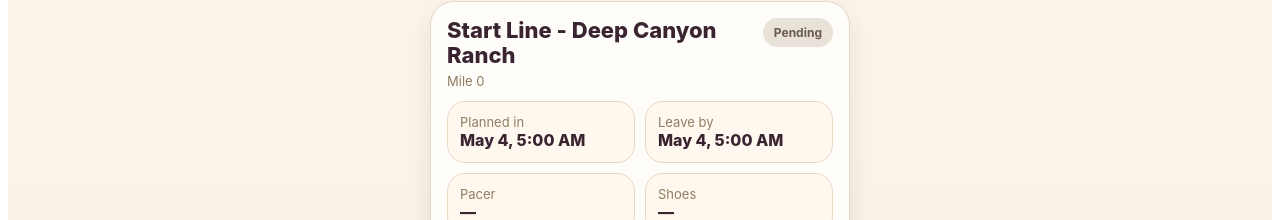
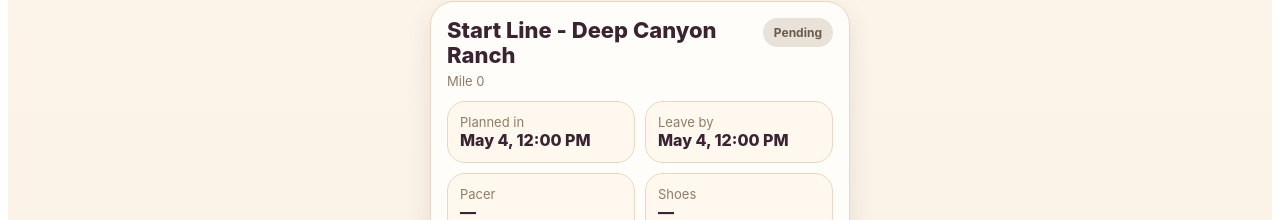
Before and after one commit to pattersonmaryclaire-prog/Cocodona-2026, a React (Vite) app: page / in a window 1280 px wide. Shown: the part 662-882 px from the top of the page. Built offline with nearby package versions, Linux system fonts and the light colour scheme.

Commit message:
Update App.jsx

```diff
--- a/src/App.jsx
+++ b/src/App.jsx
@@ -1,6 +1,7 @@
 import React, { useEffect, useMemo, useState } from "react";
 
-const STORAGE_KEY = "cocodona-crew-console-final-v1";
+const STORAGE_KEY = "cocodona-crew-console-final-v3";
+const RACE_START_ISO = "2026-05-04T05:00:00-07:00";
 
 const styles = {
   page: {
@@ -158,10 +159,10 @@ const stations = [
   {
     name: "Start Line - Deep Canyon Ranch",
     mile: 0.0,
-    planAIn: "2026-05-04T05:00:00",
-    planAOut: "2026-05-04T05:00:00",
-    planBIn: "2026-05-04T05:00:00",
-    planBOut: "2026-05-04T05:00:00",
+    planAIn: "2026-05-04T05:00:00-07:00",
+    planAOut: "2026-05-04T05:00:00-07:00",
+    planBIn: "2026-05-04T05:00:00-07:00",
+    planBOut: "2026-05-04T05:00:00-07:00",
     pacer: "—",
     shoes: "",
     actions: "Controlled start",
@@ -170,10 +171,10 @@ const stations = [
   {
     name: "Cottonwood Creek",
     mile: 7.4,
-    planAIn: "2026-05-04T07:30:00",
-    planAOut: "2026-05-04T07:35:00",
-    planBIn: "2026-05-04T07:50:00",
-    planBOut: "2026-05-04T07:55:00",
+    planAIn: "2026-05-04T07:30:00-07:00",
+    planAOut: "2026-05-04T07:35:00-07:00",
+    planBIn: "2026-05-04T07:50:00-07:00",
+    planBOut: "2026-05-04T07:55:00-07:00",
     pacer: "—",
     shoes: "",
     actions: "Quick fluids and go",
@@ -182,10 +183,10 @@ const stations = [
   {
     name: "Lane Mtn by UltrAspire",
     mile: 32.5,
-    planAIn: "2026-05-04T14:00:00",
-    planAOut: "2026-05-04T14:30:00",
-    planBIn: "2026-05-04T15:00:00",
-    planBOut: "2026-05-04T15:30:00",
+    planAIn: "2026-05-04T14:00:00-07:00",
+    planAOut: "2026-05-04T14:30:00-07:00",
+    planBIn: "2026-05-04T15:00:00-07:00",
+    planBOut: "2026-05-04T15:30:00-07:00",
     pacer: "—",
     shoes: "",
     actions: "30 min cap",
@@ -194,10 +195,10 @@ const stations = [
   {
     name: "Crown King by Tailwind",
     mile: 36.6,
-    planAIn: "2026-05-04T18:00:00",
-    planAOut: "2026-05-04T19:00:00",
-    planBIn: "2026-05-04T19:15:00",
-    planBOut: "2026-05-04T20:30:00",
+    planAIn: "2026-05-04T18:00:00-07:00",
+    planAOut: "2026-05-04T19:00:00-07:00",
+    planBIn: "2026-05-04T19:15:00-07:00",
+    planBOut: "2026-05-04T20:30:00-07:00",
     pacer: "—",
     shoes: "",
     actions: "Food + feet + lights",
@@ -206,10 +207,10 @@ const stations = [
   {
     name: "Arrastra Creek",
     mile: 51.0,
-    planAIn: "2026-05-04T23:00:00",
-    planAOut: "2026-05-05T00:00:00",
-    planBIn: "2026-05-05T00:30:00",
-    planBOut: "2026-05-05T01:30:00",
+    planAIn: "2026-05-04T23:00:00-07:00",
+    planAOut: "2026-05-05T00:00:00-07:00",
+    planBIn: "2026-05-05T00:30:00-07:00",
+    planBOut: "2026-05-05T01:30:00-07:00",
     pacer: "—",
     shoes: "",
     actions: "1 hr max",
@@ -218,10 +219,10 @@ const stations = [
   {
     name: "Kamp Kipa",
     mile: 60.8,
-    planAIn: "2026-05-05T04:00:00",
-    planAOut: "2026-05-05T05:00:00",
-    planBIn: "2026-05-05T05:00:00",
-    planBOut: "2026-05-05T06:00:00",
+    planAIn: "2026-05-05T04:00:00-07:00",
+    planAOut: "2026-05-05T05:00:00-07:00",
+    planBIn: "2026-05-05T05:00:00-07:00",
+    planBOut: "2026-05-05T06:00:00-07:00",
     pacer: "—",
     shoes: "",
     actions: "1 hr max",
@@ -230,10 +231,10 @@ const stations = [
   {
     name: "Camp Wamatochick",
     mile: 67.4,
-    planAIn: "2026-05-05T06:00:00",
-    planAOut: "2026-05-05T06:10:00",
-    planBIn: "2026-05-05T07:10:00",
-    planBOut: "2026-05-05T07:20:00",
+    planAIn: "2026-05-05T06:00:00-07:00",
+    planAOut: "2026-05-05T06:10:00-07:00",
+    planBIn: "2026-05-05T07:10:00-07:00",
+    planBOut: "2026-05-05T07:20:00-07:00",
     pacer: "—",
     shoes: "",
     actions: "Fast turnover",
@@ -242,10 +243,10 @@ const stations = [
   {
     name: "Whiskey Row",
     mile: 75.6,
-    planAIn: "2026-05-05T08:30:00",
-    planAOut: "2026-05-05T10:30:00",
-    planBIn: "2026-05-05T10:30:00",
-    planBOut: "2026-05-05T12:30:00",
+    planAIn: "2026-05-05T08:30:00-07:00",
+    planAOut: "2026-05-05T10:30:00-07:00",
+    planBIn: "2026-05-05T10:30:00-07:00",
+    planBOut: "2026-05-05T12:30:00-07:00",
     pacer: "—",
     shoes: "ROAD",
     actions: "Full reset + shoes",
@@ -254,10 +255,10 @@ const stations = [
   {
     name: "Watson Lake",
     mile: 82.8,
-    planAIn: "2026-05-05T13:00:00",
-    planAOut: "2026-05-05T13:10:00",
-    planBIn: "2026-05-05T15:00:00",
-    planBOut: "2026-05-05T15:10:00",
+    planAIn: "2026-05-05T13:00:00-07:00",
+    planAOut: "2026-05-05T13:10:00-07:00",
+    planBIn: "2026-05-05T15:00:00-07:00",
+    planBOut: "2026-05-05T15:10:00-07:00",
     pacer: "Lin / Ben",
     shoes: "",
     actions: "Quick refill, pacer starts",
@@ -266,10 +267,10 @@ const stations = [
   {
     name: "Fain Ranch by Satisfy",
     mile: 96.5,
-    planAIn: "2026-05-05T16:00:00",
-    planAOut: "2026-05-05T17:00:00",
-    planBIn: "2026-05-05T18:00:00",
-    planBOut: "2026-05-05T19:00:00",
+    planAIn: "2026-05-05T16:00:00-07:00",
+    planAOut: "2026-05-05T17:00:00-07:00",
+    planBIn: "2026-05-05T18:00:00-07:00",
+    planBOut: "2026-05-05T19:00:00-07:00",
     pacer: "Lin",
     shoes: "",
     actions: "Fuel before Mingus",
@@ -278,10 +279,10 @@ const stations = [
   {
     name: "Mingus Mountain",
     mile: 107.2,
-    planAIn: "2026-05-05T21:00:00",
-    planAOut: "2026-05-05T22:00:00",
-    planBIn: "2026-05-05T23:30:00",
-    planBOut: "2026-05-06T01:30:00",
+    planAIn: "2026-05-05T21:00:00-07:00",
+    planAOut: "2026-05-05T22:00:00-07:00",
+    planBIn: "2026-05-05T23:30:00-07:00",
+    planBOut: "2026-05-06T01:30:00-07:00",
     pacer: "Ben",
     shoes: "",
     actions: "Sleep + cold gear",
@@ -290,10 +291,10 @@ const stations = [
   {
     name: "Jerome",
     mile: 124.2,
-    planAIn: "2026-05-06T07:00:00",
-    planAOut: "2026-05-06T09:00:00",
-    planBIn: "2026-05-06T09:30:00",
-    planBOut: "2026-05-06T11:30:00",
+    planAIn: "2026-05-06T07:00:00-07:00",
+    planAOut: "2026-05-06T09:00:00-07:00",
+    planBIn: "2026-05-06T09:30:00-07:00",
+    planBOut: "2026-05-06T11:30:00-07:00",
     pacer: "Ben",
     shoes: "ROAD",
     actions: "Reset + shoes",
@@ -302,10 +303,10 @@ const stations = [
   {
     name: "Dead Horse",
     mile: 132.9,
-    planAIn: "2026-05-06T12:00:00",
-    planAOut: "2026-05-06T12:15:00",
-    planBIn: "2026-05-06T14:30:00",
-    planBOut: "2026-05-06T14:45:00",
+    planAIn: "2026-05-06T12:00:00-07:00",
+    planAOut: "2026-05-06T12:15:00-07:00",
+    planBIn: "2026-05-06T14:30:00-07:00",
+    planBOut: "2026-05-06T14:45:00-07:00",
     pacer: "Lin",
     shoes: "TRAIL",
     actions: "Switch for Sedona section",
@@ -314,10 +315,10 @@ const stations = [
   {
     name: "Deer Pass",
     mile: 146.9,
-    planAIn: "2026-05-06T16:00:00",
-    planAOut: "2026-05-06T17:00:00",
-    planBIn: "2026-05-06T18:30:00",
-    planBOut: "2026-05-06T19:30:00",
+    planAIn: "2026-05-06T16:00:00-07:00",
+    planAOut: "2026-05-06T17:00:00-07:00",
+    planBIn: "2026-05-06T18:30:00-07:00",
+    planBOut: "2026-05-06T19:30:00-07:00",
     pacer: "Ben",
     shoes: "",
     actions: "1 hr cap",
@@ -326,10 +327,10 @@ const stations = [
   {
     name: "Sedona Posse Grounds",
     mile: 159.1,
-    planAIn: "2026-05-06T22:30:00",
-    planAOut: "2026-05-07T00:30:00",
-    planBIn: "2026-05-07T01:30:00",
-    planBOut: "2026-05-07T04:00:00",
+    planAIn: "2026-05-06T22:30:00-07:00",
+    planAOut: "2026-05-07T00:30:00-07:00",
+    planBIn: "2026-05-07T01:30:00-07:00",
+    planBOut: "2026-05-07T04:00:00-07:00",
     pacer: "Ben",
     shoes: "",
     actions: "Critical sleep/reset",
@@ -338,10 +339,10 @@ const stations = [
   {
     name: "Schnebly Hill",
     mile: 176.1,
-    planAIn: "2026-05-07T07:00:00",
-    planAOut: "2026-05-07T08:00:00",
-    planBIn: "2026-05-07T10:00:00",
-    planBOut: "2026-05-07T11:00:00",
+    planAIn: "2026-05-07T07:00:00-07:00",
+    planAOut: "2026-05-07T08:00:00-07:00",
+    planBIn: "2026-05-07T10:00:00-07:00",
+    planBOut: "2026-05-07T11:00:00-07:00",
     pacer: "Joe",
     shoes: "ROAD",
     actions: "Recover climb + shoes",
@@ -350,10 +351,10 @@ const stations = [
   {
     name: "Munds Park",
     mile: 190.0,
-    planAIn: "2026-05-07T12:00:00",
-    planAOut: "2026-05-07T13:00:00",
-    planBIn: "2026-05-07T15:30:00",
-    planBOut: "2026-05-07T16:30:00",
+    planAIn: "2026-05-07T12:00:00-07:00",
+    planAOut: "2026-05-07T13:00:00-07:00",
+    planBIn: "2026-05-07T15:30:00-07:00",
+    planBOut: "2026-05-07T16:30:00-07:00",
     pacer: "—",
     shoes: "",
     actions: "Mental low zone",
@@ -362,10 +363,10 @@ const stations = [
   {
     name: "Kelly Canyon",
     mile: 202.7,
-    planAIn: "2026-05-07T16:00:00",
-    planAOut: "2026-05-07T16:10:00",
-    planBIn: "2026-05-07T20:00:00",
-    planBOut: "2026-05-07T20:10:00",
+    planAIn: "2026-05-07T16:00:00-07:00",
+    planAOut: "2026-05-07T16:10:00-07:00",
+    planBIn: "2026-05-07T20:00:00-07:00",
+    planBOut: "2026-05-07T20:10:00-07:00",
     pacer: "Ben",
     shoes: "",
     actions: "Fast turnover",
@@ -374,10 +375,10 @@ const stations = [
   {
     name: "Fort Tuthill",
     mile: 211.0,
-    planAIn: "2026-05-07T20:30:00",
-    planAOut: "2026-05-07T22:30:00",
-    planBIn: "2026-05-08T01:00:00",
-    planBOut: "2026-05-08T03:00:00",
+    planAIn: "2026-05-07T20:30:00-07:00",
+    planAOut: "2026-05-07T22:30:00-07:00",
+    planBIn: "2026-05-08T01:00:00-07:00",
+    planBOut: "2026-05-08T03:00:00-07:00",
     pacer: "Ben",
     shoes: "TRAIL",
     actions: "Final reset + shoes",
@@ -386,10 +387,10 @@ const stations = [
   {
     name: "Walnut Canyon",
     mile: 227.1,
-    planAIn: "2026-05-08T02:30:00",
-    planAOut: "2026-05-08T03:30:00",
-    planBIn: "2026-05-08T07:30:00",
-    planBOut: "2026-05-08T08:30:00",
+    planAIn: "2026-05-08T02:30:00-07:00",
+    planAOut: "2026-05-08T03:30:00-07:00",
+    planBIn: "2026-05-08T07:30:00-07:00",
+    planBOut: "2026-05-08T08:30:00-07:00",
     pacer: "Lin",
     shoes: "",
     actions: "Efficient stop",
@@ -398,10 +399,10 @@ const stations = [
   {
     name: "Wildcat Hill",
     mile: 234.1,
-    planAIn: "2026-05-08T06:30:00",
-    planAOut: "2026-05-08T07:00:00",
-    planBIn: "2026-05-08T11:00:00",
-    planBOut: "2026-05-08T11:30:00",
+    planAIn: "2026-05-08T06:30:00-07:00",
+    planAOut: "2026-05-08T07:00:00-07:00",
+    planBIn: "2026-05-08T11:00:00-07:00",
+    planBOut: "2026-05-08T11:30:00-07:00",
     pacer: "Joe C",
     shoes: "ROAD",
     actions: "Fuel + go",
@@ -410,10 +411,10 @@ const stations = [
   {
     name: "Trinity Heights",
     mile: 249.4,
-    planAIn: "2026-05-08T12:45:00",
-    planAOut: "2026-05-08T12:50:00",
-    planBIn: "2026-05-08T14:30:00",
-    planBOut: "2026-05-08T14:35:00",
+    planAIn: "2026-05-08T12:45:00-07:00",
+    planAOut: "2026-05-08T12:50:00-07:00",
+    planBIn: "2026-05-08T14:30:00-07:00",
+    planBOut: "2026-05-08T14:35:00-07:00",
     pacer: "—",
     shoes: "",
     actions: "Short touchpoint",
@@ -422,9 +423,9 @@ const stations = [
   {
     name: "Finish Line - Heritage Square",
     mile: 253.3,
-    planAIn: "2026-05-08T02:00:00",
+    planAIn: "2026-05-08T02:00:00-07:00",
     planAOut: "",
-    planBIn: "2026-05-08T15:00:00",
+    planBIn: "2026-05-08T15:00:00-07:00",
     planBOut: "",
     pacer: "—",
     shoes: "",
@@ -434,7 +435,11 @@ const stations = [
 ];
 
 function emptyRecords() {
-  return stations.map(() => ({ actualIn: "", actualOut: "", note: "" }));
+  return stations.map(() => ({
+    actualIn: "",
+    actualOut: "",
+    note: "",
+  }));
 }
 
 function formatMile(mile) {
@@ -455,7 +460,8 @@ function formatDateTime(value) {
 
 function formatTimeOnly(value) {
   if (!value) return "—";
-  return new Date(value).toLocaleTimeString([], {
+  const d = new Date(value);
+  return d.toLocaleTimeString([], {
     hour: "numeric",
     minute: "2-digit",
   });
@@ -484,6 +490,11 @@ function formatDuration(ms) {
   const hours = Math.floor(totalMinutes / 60);
   const minutes = totalMinutes % 60;
   return `${sign}${hours}h ${minutes}m`;
+}
+
+function formatHoursDecimal(hours) {
+  if (hours === null || hours === undefined || Number.isNaN(hours)) return "—";
+  return `${hours.toFixed(1)} h`;
 }
 
 function statusFromDelta(ms) {
@@ -518,13 +529,14 @@ function nextActionFromDelta(ms) {
   return "Stay the course.";
 }
 
-function buildExportPayload(planMode, records, panicMode) {
+function buildExportPayload(planMode, records, panicMode, crewForecastOpen) {
   return JSON.stringify(
     {
       version: 1,
       exportedAt: new Date().toISOString(),
       planMode,
       panicMode,
+      crewForecastOpen,
       records,
     },
     null,
@@ -550,6 +562,7 @@ export default function App() {
   const [exportText, setExportText] = useState("");
   const [importText, setImportText] = useState("");
   const [savedAt, setSavedAt] = useState("");
+  const [crewForecastOpen, setCrewForecastOpen] = useState(false);
 
   useEffect(() => {
     try {
@@ -559,6 +572,7 @@ export default function App() {
       if (parsed?.records) setRecords(parsed.records);
       if (parsed?.planMode) setPlanMode(parsed.planMode);
       if (typeof parsed?.panicMode === "boolean") setPanicMode(parsed.panicMode);
+      if (typeof parsed?.crewForecastOpen === "boolean") setCrewForecastOpen(parsed.crewForecastOpen);
       if (parsed?.savedAt) setSavedAt(parsed.savedAt);
     } catch (e) {
       console.error(e);
@@ -570,6 +584,7 @@ export default function App() {
       const payload = {
         planMode,
         panicMode,
+        crewForecastOpen,
         records,
         savedAt: new Date().toISOString(),
       };
@@ -578,12 +593,13 @@ export default function App() {
     } catch (e) {
       console.error(e);
     }
-  }, [planMode, panicMode, records]);
+  }, [planMode, panicMode, crewForecastOpen, records]);
 
   const data = useMemo(() => {
     return stations.map((station, idx) => {
       const plannedIn = planMode === "A" ? station.planAIn : station.planBIn;
       const plannedOut = planMode === "A" ? station.planAOut : station.planBOut;
+
       const prevPlannedOut =
         idx > 0
           ? planMode === "A"
@@ -630,10 +646,7 @@ export default function App() {
   const completedCount = data.filter((d) => d.actualIn || d.actualOut).length;
   const progress = Math.round((completedCount / data.length) * 100);
 
-  const activeIndex = data.findIndex(
-    (d, i) => !d.actualOut && (i === 0 || !!data[i - 1].actualOut || !!data[i - 1].actualIn)
-  );
-
+  const activeIndex = data.findIndex((d) => !d.actualOut);
   const currentIndex = activeIndex === -1 ? data.length - 1 : activeIndex;
   const current = data[currentIndex];
   const nextCritical = data.find((d, i) => i >= currentIndex && d.critical && !d.actualOut);
@@ -642,6 +655,64 @@ export default function App() {
     (max, d) => (d.deltaMs !== null && d.deltaMs > max ? d.deltaMs : max),
     0
   );
+
+  const lastActualPoint = useMemo(() => {
+    let latest = null;
+    data.forEach((station) => {
+      const timestamp = station.actualOut || station.actualIn || "";
+      if (!timestamp) return;
+      if (!latest || new Date(timestamp) > new Date(latest.timestamp)) {
+        latest = {
+          name: station.name,
+          mile: station.mile,
+          timestamp,
+          plannedIn: station.plannedIn,
+          plannedOut: station.plannedOut,
+        };
+      }
+    });
+    return latest;
+  }, [data]);
+
+  const forecast = useMemo(() => {
+    const finishMile = stations[stations.length - 1].mile;
+    const raceStart = new Date(RACE_START_ISO);
+
+    const planAFinish = new Date(stations[stations.length - 1].planAIn);
+    const planBFinish = new Date(stations[stations.length - 1].planBIn);
+
+    if (!lastActualPoint || !lastActualPoint.timestamp || !lastActualPoint.mile) {
+      return {
+        predictedFinishIso: "",
+        predictedFinishHours: null,
+        trendVsPlanA: null,
+        trendVsPlanB: null,
+        basedOnStation: "Need at least one actual checkpoint.",
+        basedOnElapsedMs: null,
+      };
+    }
+
+    const currentTime = new Date(lastActualPoint.timestamp);
+    const elapsedMs = currentTime - raceStart;
+    const elapsedHours = elapsedMs / 3600000;
+    const paceHoursPerMile = elapsedHours / lastActualPoint.mile;
+    const predictedFinishHours = paceHoursPerMile * finishMile;
+    const predictedFinishIso = new Date(
+      raceStart.getTime() + predictedFinishHours * 3600000
+    ).toISOString();
+
+    const trendVsPlanA = new Date(predictedFinishIso) - planAFinish;
+    const trendVsPlanB = new Date(predictedFinishIso) - planBFinish;
+
+    return {
+      predictedFinishIso,
+      predictedFinishHours,
+      trendVsPlanA,
+      trendVsPlanB,
+      basedOnStation: lastActualPoint.name,
+      basedOnElapsedMs: elapsedMs,
+    };
+  }, [lastActualPoint]);
 
   function pushUndoSnapshot(currentRecords = records) {
     setUndoStack((prev) => [JSON.stringify(currentRecords), ...prev].slice(0, 20));
@@ -683,11 +754,11 @@ export default function App() {
   }
 
   function exportData() {
-    setExportText(buildExportPayload(planMode, records, panicMode));
+    setExportText(buildExportPayload(planMode, records, panicMode, crewForecastOpen));
   }
 
   async function copyExport() {
-    const payload = buildExportPayload(planMode, records, panicMode);
+    const payload = buildExportPayload(planMode, records, panicMode, crewForecastOpen);
     setExportText(payload);
     try {
       await navigator.clipboard.writeText(payload);
@@ -702,6 +773,7 @@ export default function App() {
       if (parsed?.records?.length === stations.length) setRecords(parsed.records);
       if (parsed?.planMode) setPlanMode(parsed.planMode);
       if (typeof parsed?.panicMode === "boolean") setPanicMode(parsed.panicMode);
+      if (typeof parsed?.crewForecastOpen === "boolean") setCrewForecastOpen(parsed.crewForecastOpen);
     } catch {
       alert("Import failed. Make sure you pasted the full backup JSON.");
     }
@@ -714,6 +786,7 @@ export default function App() {
     setImportText("");
     setPanicMode(false);
     setPlanMode("A");
+    setCrewForecastOpen(false);
     localStorage.removeItem(STORAGE_KEY);
   }
 
@@ -726,6 +799,7 @@ export default function App() {
     if (parsed?.records) setRecords(parsed.records);
     if (parsed?.planMode) setPlanMode(parsed.planMode);
     if (typeof parsed?.panicMode === "boolean") setPanicMode(parsed.panicMode);
+    if (typeof parsed?.crewForecastOpen === "boolean") setCrewForecastOpen(parsed.crewForecastOpen);
     if (parsed?.savedAt) setSavedAt(parsed.savedAt);
   }
 
@@ -1053,6 +1127,7 @@ export default function App() {
         {tab === "crew" && (
           <div style={styles.card}>
             <div style={styles.sectionTitle}>Crew rules</div>
+
             <div style={{ display: "grid", gap: "10px", marginTop: "12px" }}>
               <div
                 style={{
@@ -1104,6 +1179,64 @@ export default function App() {
                     : nextActionFromDelta(biggestLoss)}
                 </div>
               </div>
+
+              <button
+                style={styles.smallButton(crewForecastOpen ? "primary" : "secondary")}
+                onClick={() => setCrewForecastOpen((v) => !v)}
+              >
+                {crewForecastOpen ? "Hide forecast tools" : "Show forecast tools"}
+              </button>
+
+              {crewForecastOpen && (
+                <div style={{ display: "grid", gap: "10px" }}>
+                  <div style={styles.statBox}>
+                    <div style={{ fontWeight: 800 }}>Predicted finish</div>
+                    <div style={{ marginTop: "6px", fontSize: "20px", fontWeight: 800 }}>
+                      {forecast.predictedFinishIso ? formatDateTime(forecast.predictedFinishIso) : "—"}
+                    </div>
+                    <div style={{ ...styles.muted, marginTop: "6px" }}>
+                      Based on actual trend through {forecast.basedOnStation}
+                    </div>
+                  </div>
+
+                  <div style={styles.grid2}>
+                    <div style={styles.statBox}>
+                      <div style={styles.muted}>Predicted cumulative hours</div>
+                      <div style={{ fontWeight: 800, fontSize: "18px" }}>
+                        {formatHoursDecimal(forecast.predictedFinishHours)}
+                      </div>
+                    </div>
+                    <div style={styles.statBox}>
+                      <div style={styles.muted}>Elapsed at trend point</div>
+                      <div style={{ fontWeight: 800, fontSize: "18px" }}>
+                        {formatDuration(forecast.basedOnElapsedMs)}
+                      </div>
+                    </div>
+                    <div style={styles.statBox}>
+                      <div style={styles.muted}>Trend vs Plan A</div>
+                      <div style={{ fontWeight: 800, fontSize: "18px" }}>
+                        {formatDuration(forecast.trendVsPlanA)}
+                      </div>
+                    </div>
+                    <div style={styles.statBox}>
+                      <div style={styles.muted}>Trend vs Plan B</div>
+                      <div style={{ fontWeight: 800, fontSize: "18px" }}>
+                        {formatDuration(forecast.trendVsPlanB)}
+                      </div>
+                    </div>
+                  </div>
+
+                  <div style={styles.statBox}>
+                    <div style={{ fontWeight: 800 }}>How this works</div>
+                    <div style={{ ...styles.muted, marginTop: "6px", lineHeight: 1.6 }}>
+                      Forecast updates automatically from the furthest station with an actual IN or OUT
+                      time. It uses your current real elapsed pace per mile and projects that to the
+                      finish, so crew can see where finish time is trending even when you are between
+                      Plan A and Plan B.
+                    </div>
+                  </div>
+                </div>
+              )}
             </div>
           </div>
         )}
```
